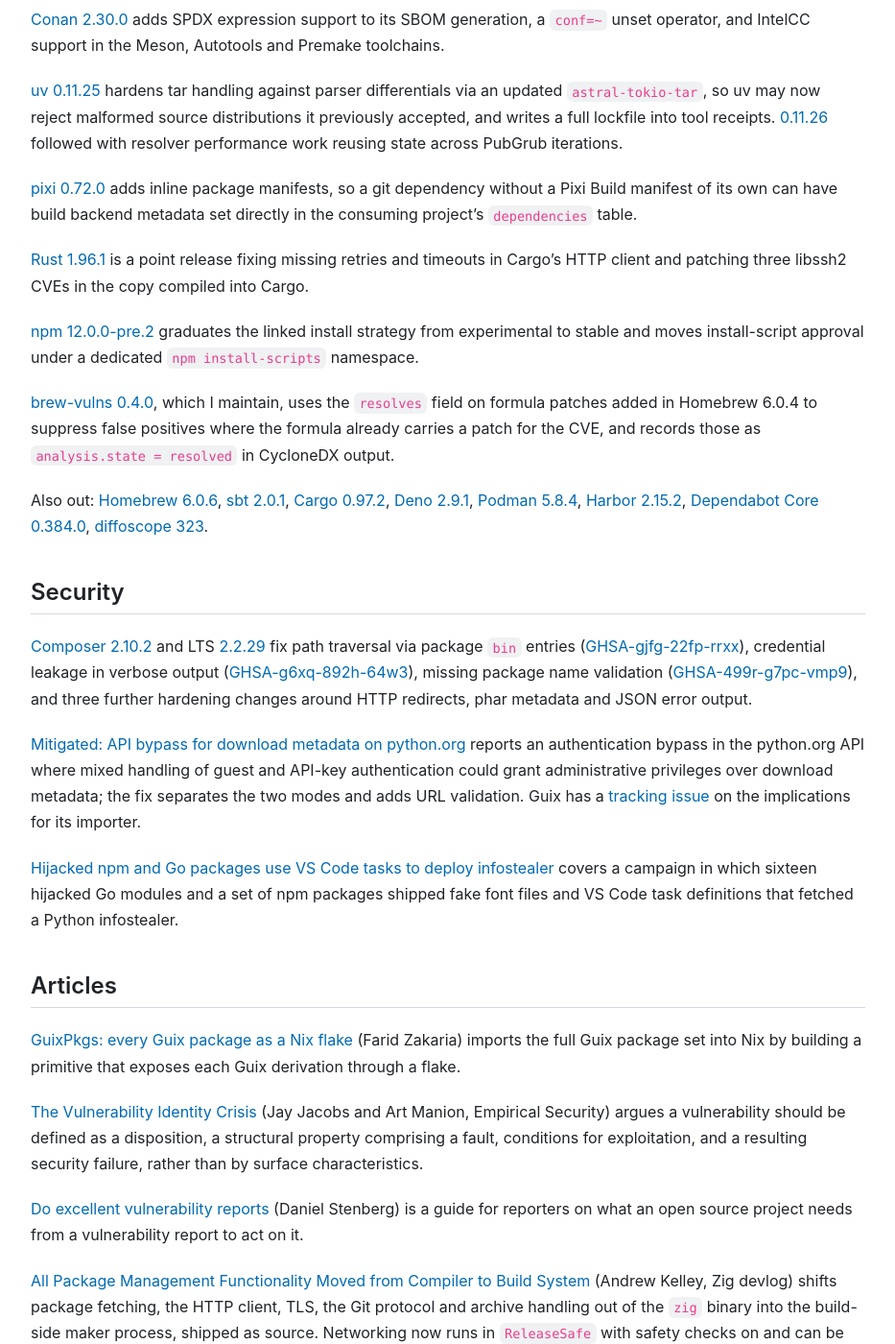
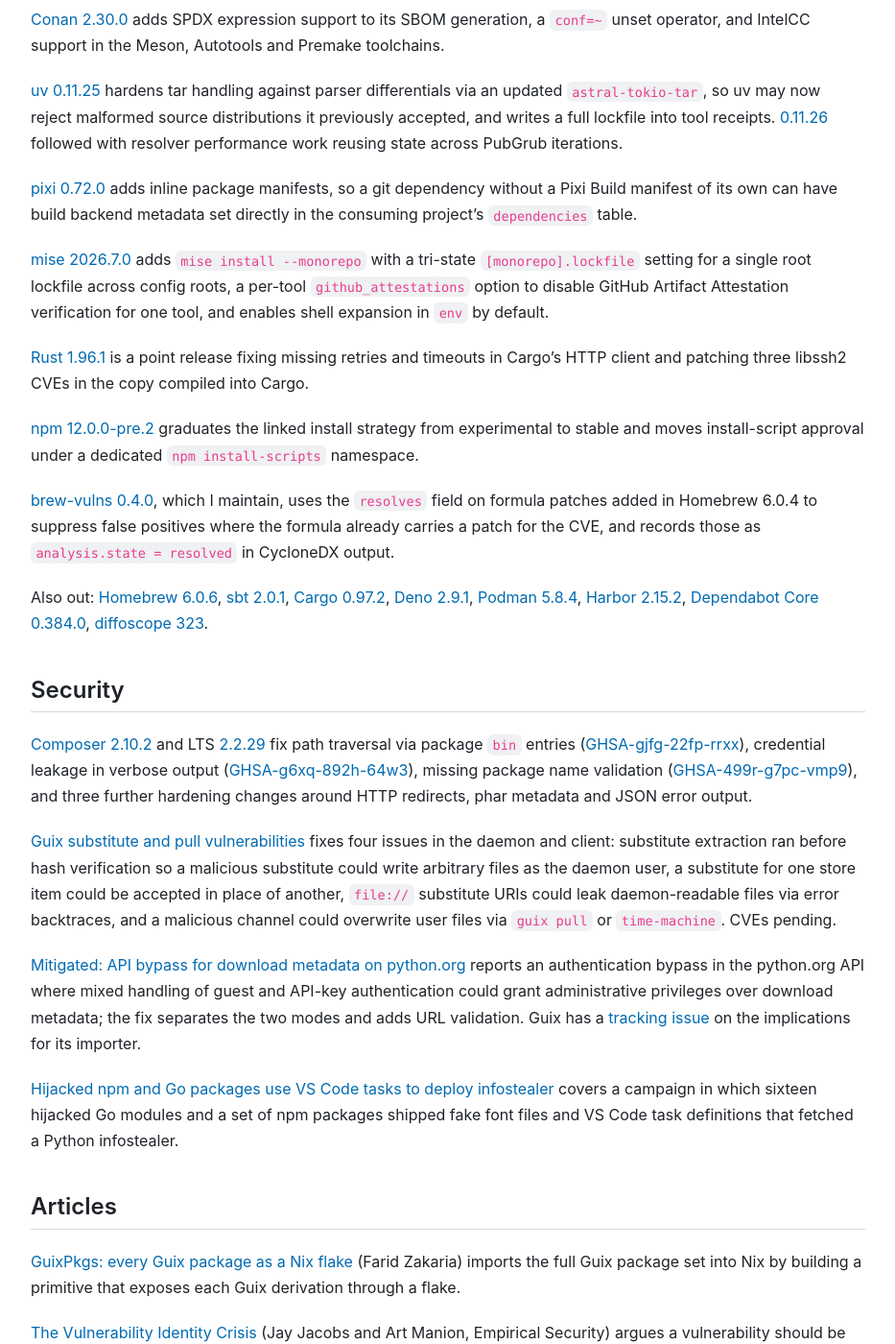
Before and after one commit to andrew/nesbitt.io, a Jekyll site: the page built from _posts/2026-07-04-this-week-in-package-management.md, in a window 1280 px wide and 1400 px high, scrolled down 644 px. Shown: the whole window at 96% size, without its empty margins (173-1106 px from the left). Built offline with Jekyll 4.4.1, drawn with Linux system fonts in a browser that asks for light colours; comment, search, counter and statistics services are not loaded; some of the changed text lies outside the part shown.

Commit message:
Update twipm

```diff
--- a/_data/stats.json
+++ b/_data/stats.json
@@ -1,5 +1,5 @@
 {
-  "generated_at": "2026-07-04T08:30:30Z",
+  "generated_at": "2026-07-04T08:36:34Z",
   "total_posts": 175,
   "total_words": 245834,
   "reading_minutes": 1230,
--- a/_posts/2026-07-04-this-week-in-package-management.md
+++ b/_posts/2026-07-04-this-week-in-package-management.md
@@ -20,6 +20,8 @@
 
 [pixi 0.72.0](https://github.com/prefix-dev/pixi/releases/tag/v0.72.0) adds inline package manifests, so a git dependency without a Pixi Build manifest of its own can have build backend metadata set directly in the consuming project's `dependencies` table.
 
+[mise 2026.7.0](https://github.com/jdx/mise/releases/tag/v2026.7.0) adds `mise install --monorepo` with a tri-state `[monorepo].lockfile` setting for a single root lockfile across config roots, a per-tool `github_attestations` option to disable GitHub Artifact Attestation verification for one tool, and enables shell expansion in `env` by default.
+
 [Rust 1.96.1](https://blog.rust-lang.org/2026/06/30/Rust-1.96.1/) is a point release fixing missing retries and timeouts in Cargo's HTTP client and patching three libssh2 CVEs in the copy compiled into Cargo.
 
 [npm 12.0.0-pre.2](https://github.com/npm/cli/releases/tag/v12.0.0-pre.2) graduates the linked install strategy from experimental to stable and moves install-script approval under a dedicated `npm install-scripts` namespace.
@@ -31,6 +33,8 @@
 ## Security
 
 [Composer 2.10.2](https://github.com/composer/composer/releases/tag/2.10.2) and LTS [2.2.29](https://github.com/composer/composer/releases/tag/2.2.29) fix path traversal via package `bin` entries ([GHSA-gjfg-22fp-rrxx](https://github.com/advisories/GHSA-gjfg-22fp-rrxx)), credential leakage in verbose output ([GHSA-g6xq-892h-64w3](https://github.com/advisories/GHSA-g6xq-892h-64w3)), missing package name validation ([GHSA-499r-g7pc-vmp9](https://github.com/advisories/GHSA-499r-g7pc-vmp9)), and three further hardening changes around HTTP redirects, phar metadata and JSON error output.
+
+[Guix substitute and pull vulnerabilities](https://guix.gnu.org/blog/2026/guix-substitute-pull-vulnerabilities/) fixes four issues in the daemon and client: substitute extraction ran before hash verification so a malicious substitute could write arbitrary files as the daemon user, a substitute for one store item could be accepted in place of another, `file://` substitute URIs could leak daemon-readable files via error backtraces, and a malicious channel could overwrite user files via `guix pull` or `time-machine`. CVEs pending.
 
 [Mitigated: API bypass for download metadata on python.org](https://blog.python.org/2026/06/mitigated-api-bypass-for-download-metadata-python-dot-org/) reports an authentication bypass in the python.org API where mixed handling of guest and API-key authentication could grant administrative privileges over download metadata; the fix separates the two modes and adds URL validation. Guix has a [tracking issue](https://codeberg.org/guix/guix/issues/6992) on the implications for its importer.
 
@@ -51,6 +55,10 @@
 [Mutating the "Immutable": A Large-Scale Study of Git Tag Alterations](https://arxiv.org/abs/2606.31354) (Rapaport et al., arXiv) analyses 328.4 million repositories from Software Heritage and finds 10.2 million tags that were deleted or force-pushed after creation, undermining the assumption that a tag is a stable reference for reproducible builds.
 
 [Uncovering Similar but Different Packages in PyPI and Potential Security Threats](https://arxiv.org/abs/2606.29785) (Park et al., arXiv) measures package replication on PyPI, where a package duplicates most of an existing codebase, and traces how replicated packages propagate known vulnerabilities and provide cover for malicious variants.
+
+[Cloak and Detonate: Scanner Evasion and Dynamic Detection of Agent Skill Malware](https://arxiv.org/abs/2607.02357) (Ji et al., arXiv) builds payload transforms that evade all eight tested agent-skill scanners at over 90% via self-extracting packing, and proposes SkillDetonate, a sandboxed runtime auditor that catches 97% by observing behaviour at OS boundaries instead of inspecting at install time.
+
+[File-Level Copying Is an Implicit Dependency in Open Source](https://arxiv.org/abs/2607.02059) (He et al., arXiv) mines 690,500 copy events from World of Code and frames copied files as dependencies that lack the four signals a package manager provides: provenance, maintenance, security and compliance.
 
 ## Elsewhere
 
```
